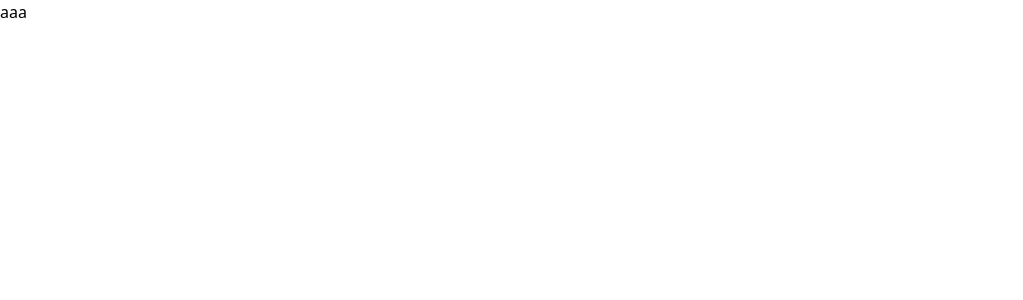
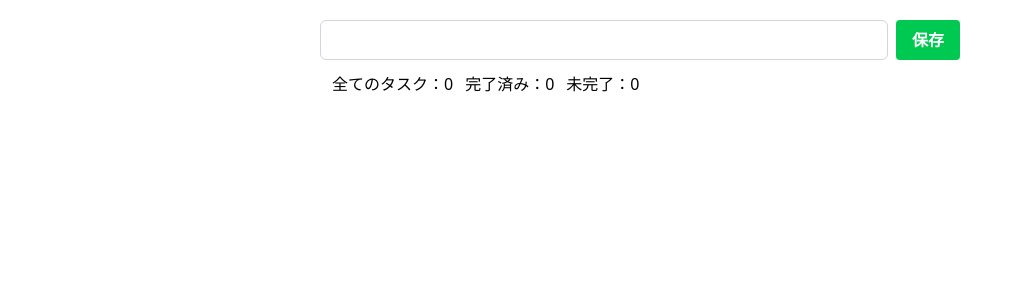
Before and after one commit to takimon1125/react_todo_list, a React (Vite) app: page / in a window 1280 px wide. Shown: the top 300 px of the page, without its empty margins (0-1023 px from the left). Built offline with nearby package versions, Linux system fonts and the light colour scheme.

Commit message:
todoリストを作成

```diff
--- a/src/App.jsx
+++ b/src/App.jsx
@@ -1,8 +1,74 @@
+import { useState } from "react";
+import InputTodo from "./components/InputTodo";
+import TodoSummary from "./components/TodoSummary";
+import TodoList from "./components/TodoList";
+
 function App() {
+  const [todos, setTodos] = useState([]);
+
+  const onClickSave = (title) => {
+    if (title === "") {
+      return;
+    }
+    setTodos([
+      ...todos,
+      {
+        id: crypto.randomUUID(),
+        title: title,
+        isCompleted: false,
+        isEdited: false,
+      },
+    ]);
+  };
+
+  const onChangeCompleted = (index) => {
+    const newTodos = [...todos];
+    newTodos[index] = {
+      id: todos[index].id,
+      title: todos[index].title,
+      isCompleted: !todos[index].isCompleted,
+      isEdited: todos[index].isEdited,
+    };
+    setTodos(newTodos);
+  };
+
+  const onClickEdit = (index) => {
+    const newTodos = [...todos];
+    newTodos[index] = {
+      id: todos[index].id,
+      title: todos[index].title,
+      isCompleted: todos[index].isCompleted,
+      isEdited: true,
+    };
+    setTodos(newTodos);
+  };
+
+  const onClickEditSave = (index, title) => {
+    const newTodos = [...todos];
+    newTodos[index] = {
+      id: todos[index].id,
+      title: title,
+      isCompleted: todos[index].isCompleted,
+      isEdited: false,
+    };
+    setTodos(newTodos);
+  };
+
+  const onClickDelete = (index) => {
+    if (!confirm("本当によろしいですか？")) {
+      return;
+    }
+    const newTodos = [...todos];
+    newTodos.splice(index, 1);
+    setTodos(newTodos);
+  };
+
   return (
-    <>
-      <div>aaa</div>
-    </>
+    <div className="max-w-2xl mx-auto px-4">
+      <InputTodo onClickSave={onClickSave} />
+      <TodoSummary todos={todos} />
+      <TodoList todos={todos} onChangeCompleted={onChangeCompleted} onClickEdit={onClickEdit} onClickDelete={onClickDelete} onClickEditSave={onClickEditSave} />
+    </div>
   );
 }
 
--- /dev/null
+++ b/src/components/EditTodoItem.jsx
@@ -0,0 +1,16 @@
+import { useState } from "react";
+
+const EditTodoItem = ({ todo, index, onClickEditSave }) => {
+  const [inputTitle, setInputTitle] = useState(todo.title);
+  return (
+    <>
+      <li key={todo.id} className="flex justify-between items-center border p-2">
+        <input type="text" onChange={(e) => setInputTitle(e.target.value)} value={inputTitle} className="flex-1 block w-full rounded-md bg-white px-3.5 py-2 text-base text-gray-900 outline-1 -outline-offset-1 outline-gray-300 placeholder:text-gray-400 focus:outline-2 focus:-outline-offset-2 focus:outline-indigo-600" />
+        <button onClick={() => onClickEditSave(index, inputTitle)} className="bg-blue-500 hover:bg-blue-700 text-white font-bold py-2 px-4 rounded ml-2">
+          保存
+        </button>
+      </li>
+    </>
+  );
+};
+export default EditTodoItem;
--- /dev/null
+++ b/src/components/InputTodo.jsx
@@ -0,0 +1,22 @@
+import { useState } from "react";
+
+const InputTodo = ({ onClickSave }) => {
+  const [inputTodo, setInputTodo] = useState("");
+  const onClick = () => {
+    if (inputTodo === "") {
+      return;
+    }
+    onClickSave(inputTodo);
+    setInputTodo("");
+  };
+  return (
+    <div className="flex justify-between items-center mt-5">
+      <input type="text" onChange={(e) => setInputTodo(e.target.value)} value={inputTodo} className="flex-1 block w-full rounded-md bg-white px-3.5 py-2 text-base text-gray-900 outline-1 -outline-offset-1 outline-gray-300 placeholder:text-gray-400 focus:outline-2 focus:-outline-offset-2 focus:outline-indigo-600" />
+      <button onClick={onClick} className="bg-green-500 hover:bg-green-700 text-white font-bold py-2 px-4 rounded ml-2">
+        保存
+      </button>
+    </div>
+  );
+};
+
+export default InputTodo;
--- /dev/null
+++ b/src/components/TodoItem.jsx
@@ -0,0 +1,20 @@
+const TodoItem = ({ todo, index, onChangeCompleted, onClickEdit, onClickDelete }) => {
+  return (
+    <>
+      <li key={todo.id} className="flex justify-between items-center border rounded p-2 my-2">
+        <input type="checkbox" name="todo-complete" checked={todo.isCompleted} onChange={() => onChangeCompleted(index)} />
+        <p className="flex-1 break-words ml-2">{todo.title}</p>
+        <div>
+          <button onClick={() => onClickEdit(index)} className="bg-blue-500 hover:bg-blue-700 text-white font-bold py-2 px-4 rounded ml-2">
+            編集
+          </button>
+          <button onClick={() => onClickDelete(index)} className="bg-red-500 hover:bg-red-700 text-white font-bold py-2 px-4 rounded ml-2">
+            削除
+          </button>
+        </div>
+      </li>
+    </>
+  );
+};
+
+export default TodoItem;
--- /dev/null
+++ b/src/components/TodoList.jsx
@@ -0,0 +1,10 @@
+import TodoItem from "./TodoItem";
+import EditTodoItem from "./EditTodoItem";
+const TodoList = ({ todos, onChangeCompleted, onClickEdit, onClickDelete, onClickEditSave }) => {
+  return (
+    <>
+      <ul>{todos.map((todo, index) => (todo.isEdited ? <EditTodoItem key={todo.id} todo={todo} index={index} onClickEditSave={onClickEditSave} /> : <TodoItem key={todo.id} todo={todo} index={index} onChangeCompleted={onChangeCompleted} onClickEdit={onClickEdit} onClickDelete={onClickDelete} />))}</ul>
+    </>
+  );
+};
+export default TodoList;
--- /dev/null
+++ b/src/components/TodoSummary.jsx
@@ -0,0 +1,28 @@
+const TodoSummary = ({ todos }) => {
+  return (
+    <div className="flex m-3 ">
+      <p className="mr-3">
+        全てのタスク：
+        {todos.length}
+      </p>
+      <p className="mr-3">
+        完了済み：
+        {
+          todos.filter((todo) => {
+            return todo.isCompleted;
+          }).length
+        }
+      </p>
+      <p className="mr-3">
+        未完了：
+        {
+          todos.filter((todo) => {
+            return !todo.isCompleted;
+          }).length
+        }
+      </p>
+    </div>
+  );
+};
+
+export default TodoSummary;
```
Also changed, not shown: 1 other file (tests, documents, lock files or other folders).
